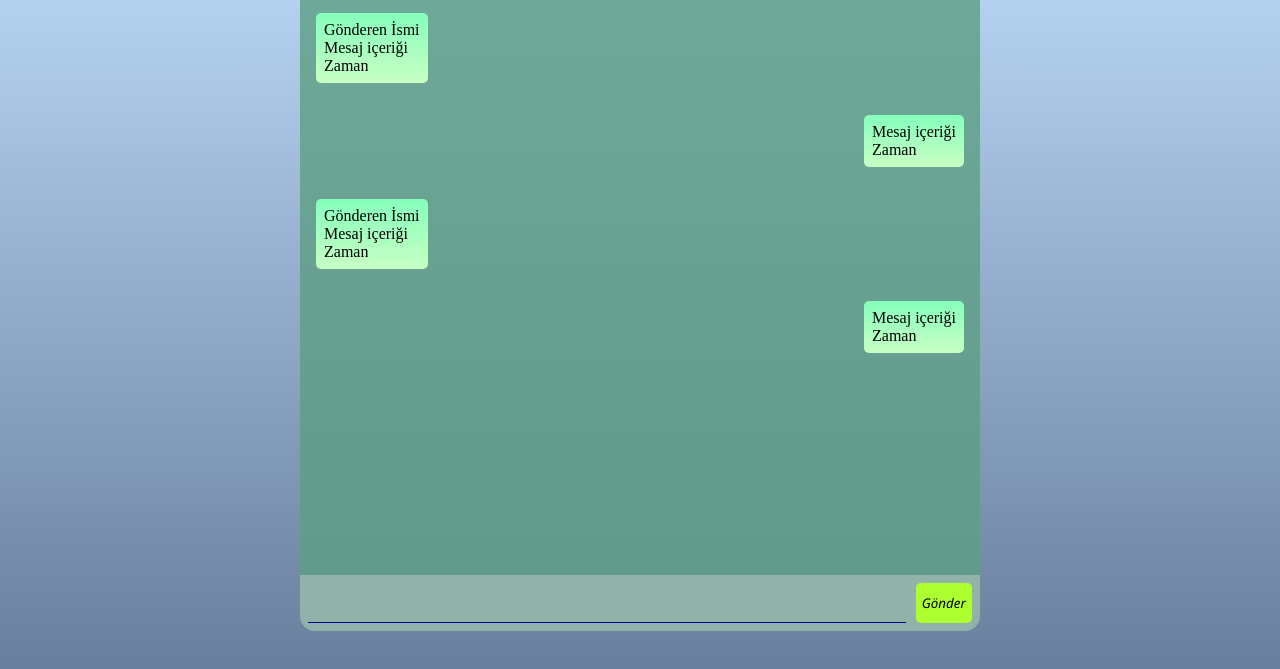
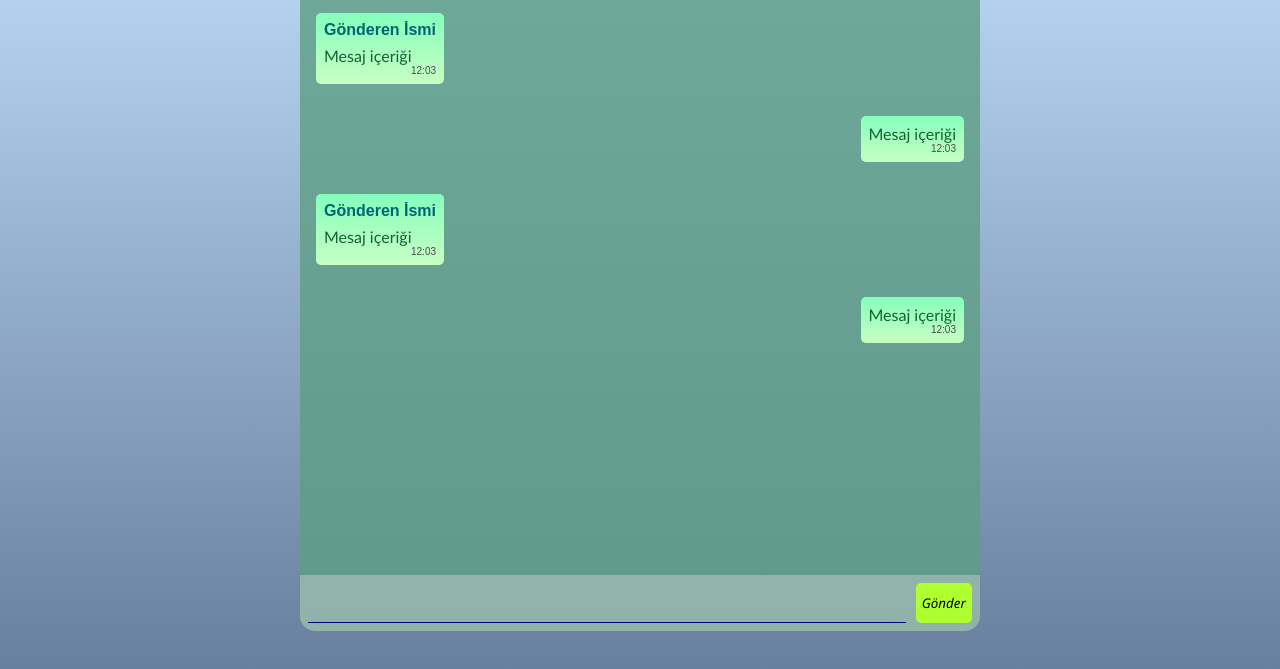
Before and after one commit to MuharremElyesa/JavaScriptMesajlasmaUygulamasi, a plain HTML site: page index.html in a window 1280 px wide. Shown: the part 137-806 px from the top of the page. Drawn offline with Linux system fonts and the light colour scheme.

Commit message:
görünüm kısmı tamamladı

```diff
--- a/index.html
+++ b/index.html
@@ -15,20 +15,20 @@
             <ul class="message">
                 <li name="senderName">Gönderen İsmi</li>
                 <li name="messageContents">Mesaj içeriği</li>
-                <li name="senderTime">Zaman</li>
+                <li name="senderTime">12:03</li>
             </ul>
             <ul class="message myMessage">
                 <li name="messageContents">Mesaj içeriği</li>
-                <li name="senderTime">Zaman</li>
+                <li name="senderTime">12:03</li>
             </ul>
             <ul class="message">
                 <li name="senderName">Gönderen İsmi</li>
                 <li name="messageContents">Mesaj içeriği</li>
-                <li name="senderTime">Zaman</li>
+                <li name="senderTime">12:03</li>
             </ul>
             <ul class="message myMessage">
                 <li name="messageContents">Mesaj içeriği</li>
-                <li name="senderTime">Zaman</li>
+                <li name="senderTime">12:03</li>
             </ul>
         </div>
         <div class="messageInput">
@@ -36,5 +36,8 @@
             <button id="submitButton">Gönder</button>
         </div>
     </div>
+    <script src="script.js">
+
+    </script>
 </body>
 </html>
--- a/style.css
+++ b/style.css
@@ -86,3 +86,32 @@ body{
     border-radius: 5px;
     font-style: oblique;
 }
+
+::selection{
+    background-color: rgb(43, 226, 195);
+    color:black;
+}
+
+::-moz-selection{
+    background-color: rgb(43, 226, 195);
+    color:black;
+}
+
+li[name="senderName"]{
+    margin-bottom: 7px;
+    color: rgb(0, 101, 114);
+    font-weight: bold;
+    font-family: sans-serif;
+}
+
+li[name="messageContents"]{
+    font-family: 'Gill Sans', 'Gill Sans MT', Calibri, 'Trebuchet MS', sans-serif;
+    color: rgb(18, 99, 52);
+}
+
+li[name="senderTime"]{
+    float: right;
+    font-size: 10px;
+    font-family: sans-serif;
+    color: rgb(75, 75, 75);
+}
```
